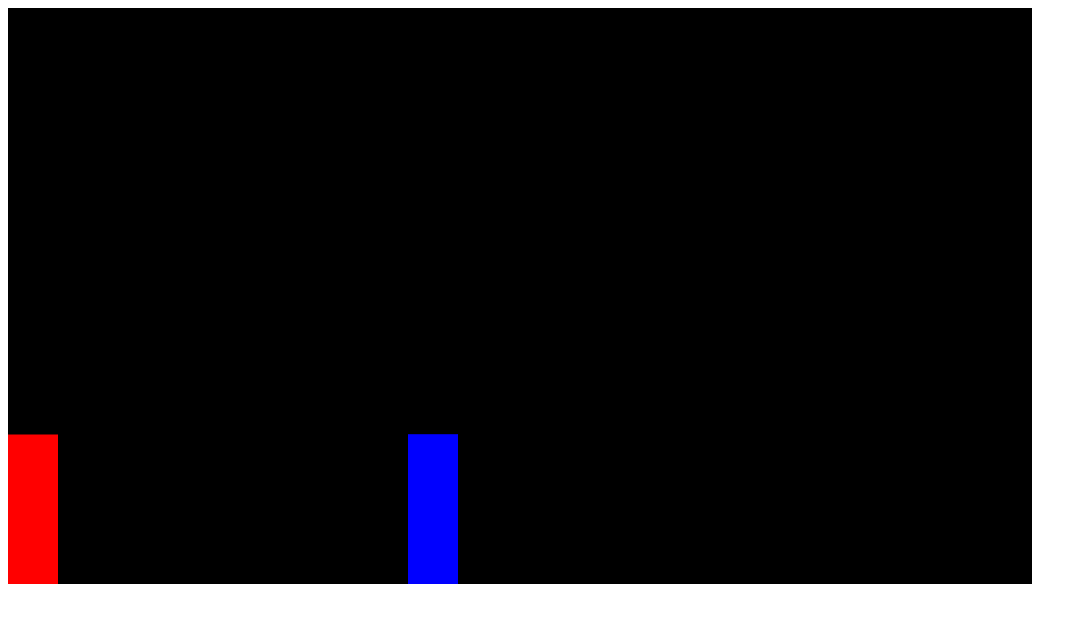
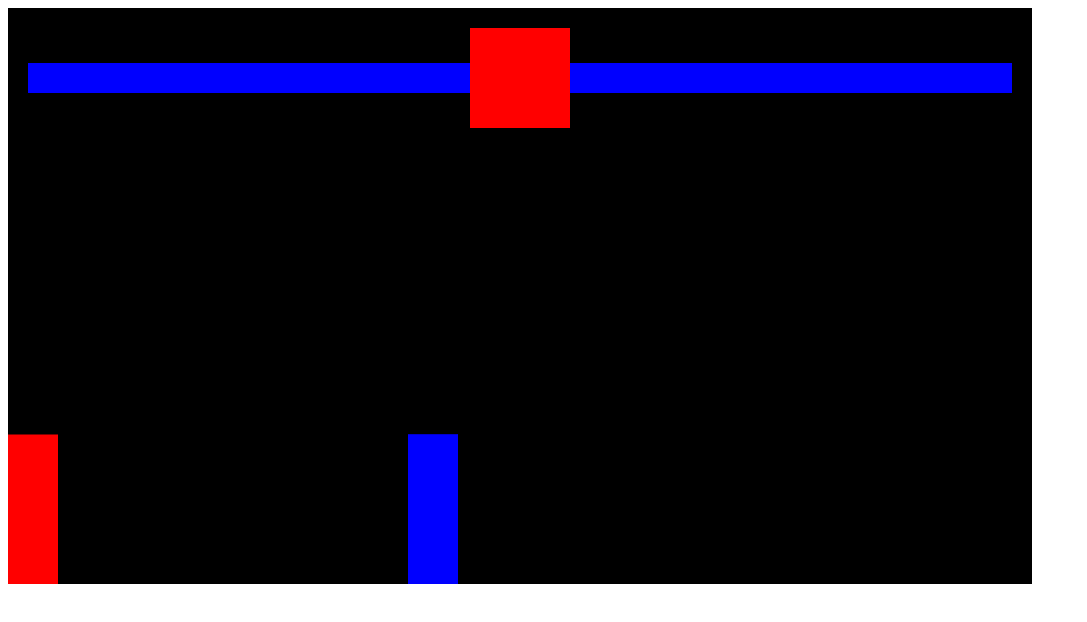
Before and after one commit to bmurfield/Blades-of-Bushido, a plain HTML site: page index.html in a window 1280 px wide. Shown: the whole page, without its empty margins (0-1087 px from the left). Drawn offline with Linux system fonts and the light colour scheme.

Commit message:
added health bars and timer box

```diff
--- a/index.html
+++ b/index.html
@@ -1,3 +1,65 @@
-<canvas></canvas>
-
-<script src="index.js"></script>
+<head>
+  <style>
+    * {
+      box-sizing: border-box;
+    }
+  </style>
+</head>
+<body>
+  <!-- red container div -->
+  <div style="position: relative; display: inline-block">
+    <!-- smaller red container div -->
+    <div
+      style="
+        position: absolute;
+        display: flex;
+        width: 100%;
+        align-items: center;
+        padding: 20px;
+      "
+    >
+      <!-- player health -->
+      <div style="position: relative; height: 30px; width: 100%; display: flex; justify-content: flex-end;">
+        <div style="background-color: yellow; height: 30px; width: 100%"></div>
+        <div
+          id="playerHealth"
+          style="
+            position: absolute;
+            background: blue;
+            top: 0;
+            right: 0;
+            bottom: 0;
+            width: 100%;
+          "
+        ></div>
+      </div>
+      <!-- timer -->
+      <div
+        style="
+          background-color: red;
+          height: 100px;
+          width: 100px;
+          flex-shrink: 0;
+        "
+      ></div>
+      <!-- enemy health -->
+      <div style="position: relative; height: 30px; width: 100%">
+        <div style="background-color: yellow; height: 30px"></div>
+        <div
+          id="enemyHealth"
+          style="
+            position: absolute;
+            background: blue;
+            top: 0;
+            right: 0;
+            bottom: 0;
+            left: 0;
+          "
+        ></div>
+      </div>
+      <div></div>
+    </div>
+    <canvas></canvas>
+  </div>
+  <script src="index.js"></script>
+</body>
--- a/index.js
+++ b/index.js
@@ -25,6 +25,7 @@ class Sprite {
     };
     this.color = color;
     this.isAttacking;
+    this.health = 100
   }
 
   draw() {
@@ -161,8 +162,9 @@ function animate() {
     }) &&
     player.isAttacking
   ) {
-    player.isAttacking = false;
-    console.log("go");
+    player.isAttacking = false
+    enemy.health -= 20
+    document.querySelector('#enemyHealth').style.width = enemy.health + '%'
   }
   if (
     rectangularCollision({
@@ -172,7 +174,8 @@ function animate() {
     enemy.isAttacking
   ) {
     enemy.isAttacking = false;
-    console.log("enemy attack succesful");
+    player.health -= 20
+   document.querySelector('#playerHealth').style.width = player.health + '%'
   }
 }
 animate();
@@ -205,7 +208,7 @@ window.addEventListener("keydown", (move) => {
       enemy.velocity.y = -20;
       break;
     case "ArrowDown":
-      enemy.isAttacking = true;
+      enemy.attack();
       break;
   }
 });
```
